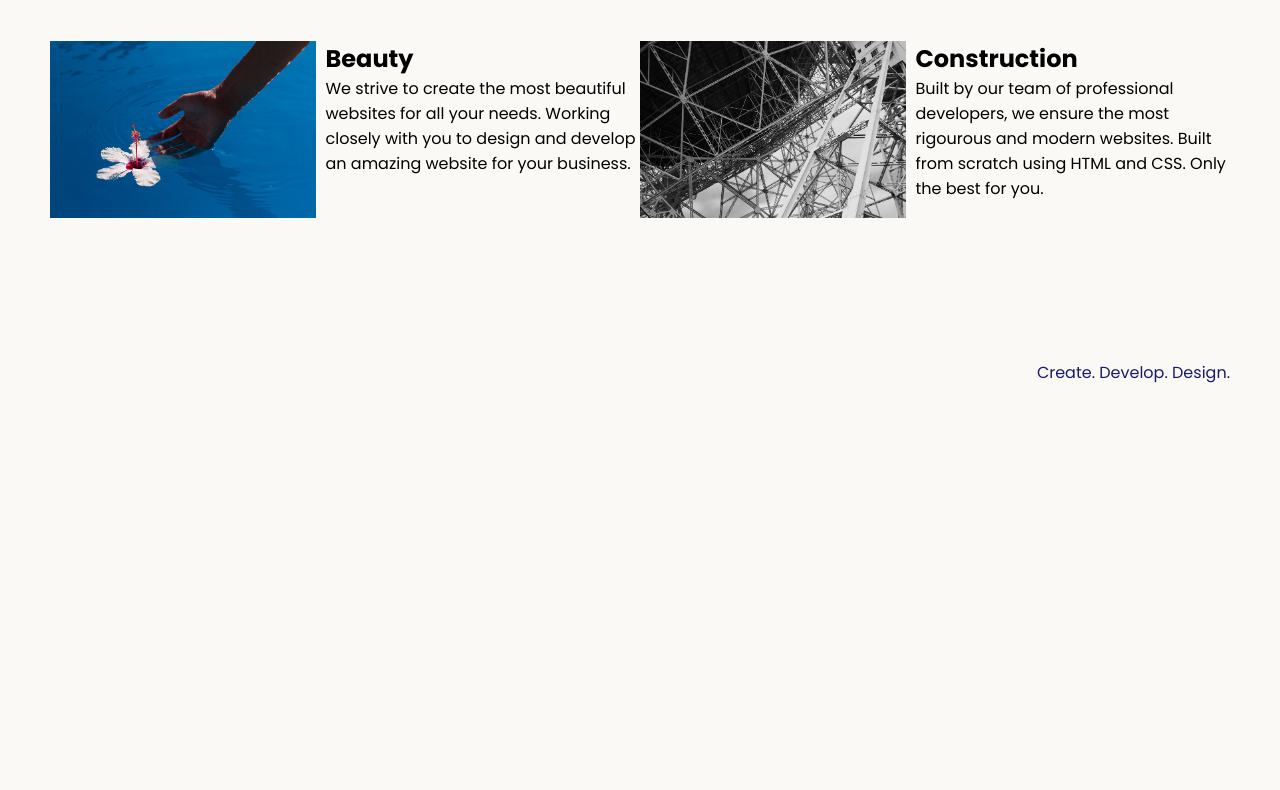
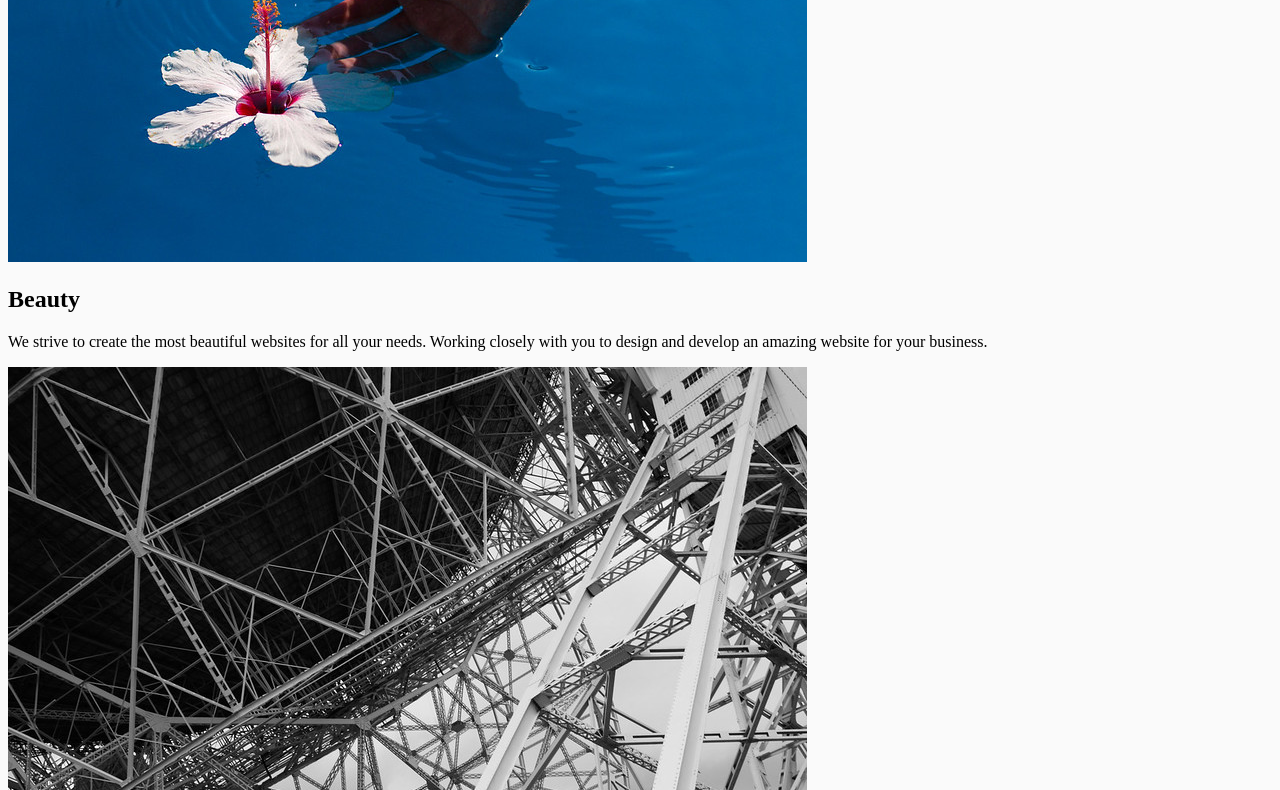
Before and after one commit to ravinderchautala/full-stack, a plain HTML site: page angela-yuu/8.4 Web Design Agency Project/index.html in a window 1280 px wide. Shown: the part 409-1199 px from the top of the page. Before the commit the page ends 810 px from the top, so only its background shows below. Drawn offline with Linux system fonts and the light colour scheme.

Commit message:
web development agency tut completed

```diff
--- a/angela-yuu/8.4 Web Design Agency Project/index.html
+++ b/angela-yuu/8.4 Web Design Agency Project/index.html
@@ -15,13 +15,13 @@
 
   <body>
     <div class="main">
-      <img class="logo" src="./assets/images/logo.png" alt="logo" />
+      <img src="./assets/images/logo.png" alt="dev.com logo" />
       <h1>We are a Creative Design Agency</h1>
       <div class="left card">
         <img
-          class="tile-img"
           src="./assets/images/beautiful.jpg"
-          alt="hand and flower in water"
+          alt="flower in water"
+          class="title-img"
         />
         <h2 class="card-title">Beauty</h2>
         <p class="card-text">
@@ -30,12 +30,11 @@
           your business.
         </p>
       </div>
-
       <div class="right card">
         <img
-          class="tile-img"
           src="./assets/images/construction.jpg"
-          alt="metal structure"
+          alt="construction site"
+          class="title-img"
         />
         <h2 class="card-title">Construction</h2>
         <p class="card-text">
--- a/angela-yuu/8.4 Web Design Agency Project/style.css
+++ b/angela-yuu/8.4 Web Design Agency Project/style.css
@@ -1,61 +1,3 @@
 body {
-  font-family: "Poppins", sans-serif;
-  margin: 50px 50px 0 50px;
-  background-color: #faf9f6;
-  display: flex;
-  flex-direction: column;
-  min-height: 95vh;
+  background-color: #fafafa;
 }
-.main {
-  flex: 1;
-}
-@media (max-width: 590px) {
-  img {
-    width: 100%;
-  }
-  h1,
-  .logo {
-    text-align: center;
-  }
-}
-@media (min-width: 591px) and (max-width: 972px) {
-  .tile-img {
-    width: 100%;
-  }
-  .left {
-    float: left;
-    width: 45%;
-  }
-  .right {
-    float: right;
-    width: 45%;
-  }
-}
-@media (min-width: 973px) {
-  .tile-img {
-    float: left;
-    width: 45%;
-    display: block;
-    margin-right: 10px;
-  }
-  .card {
-    width: 50%;
-  }
-  .left {
-    float: left;
-  }
-  .right {
-    float: right;
-  }
-  .card-title,
-  .card-text {
-    margin: 0;
-  }
-}
-h1 {
-  font-size: 5rem;
-}
-footer {
-  text-align: right;
-  color: midnightblue;
-}
```
